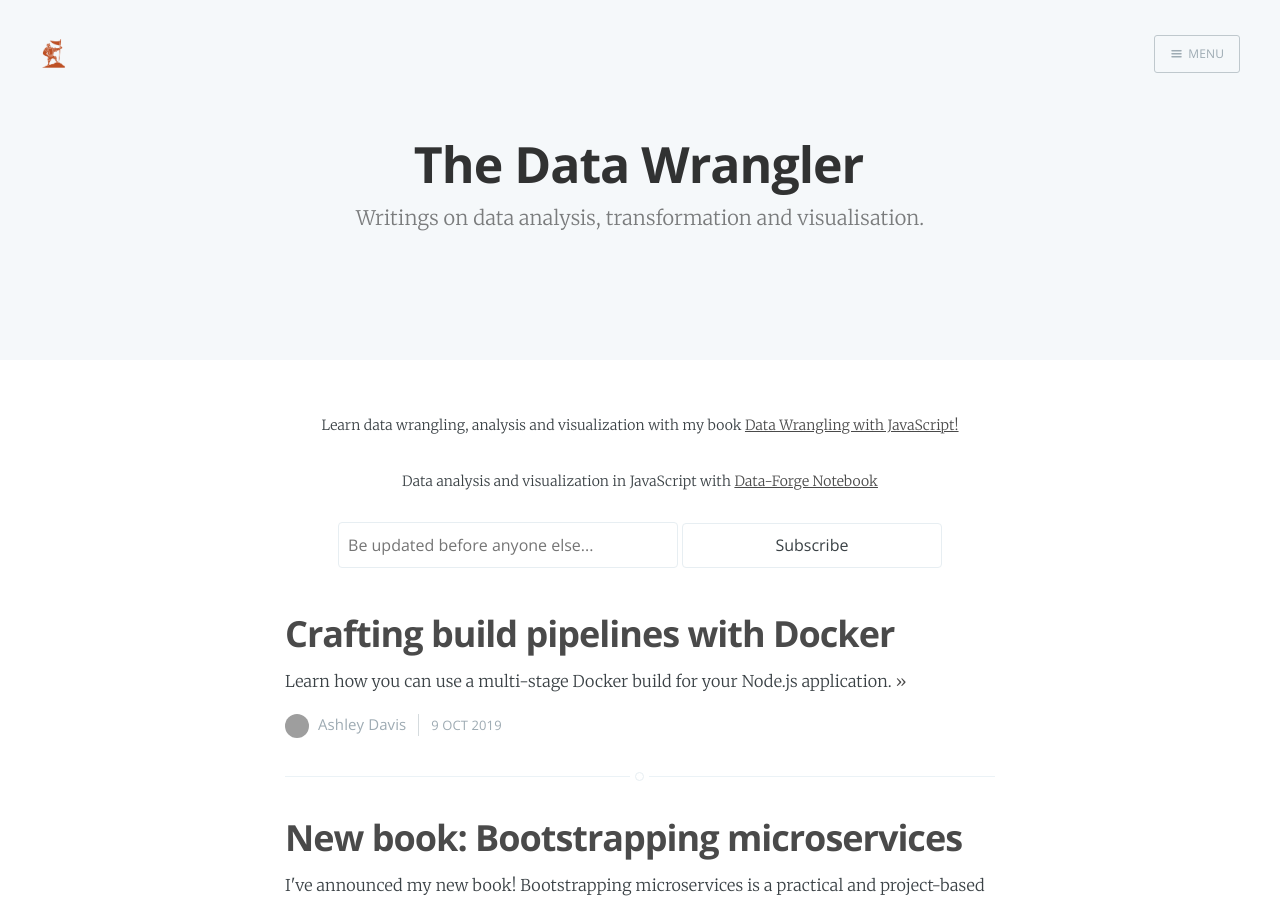
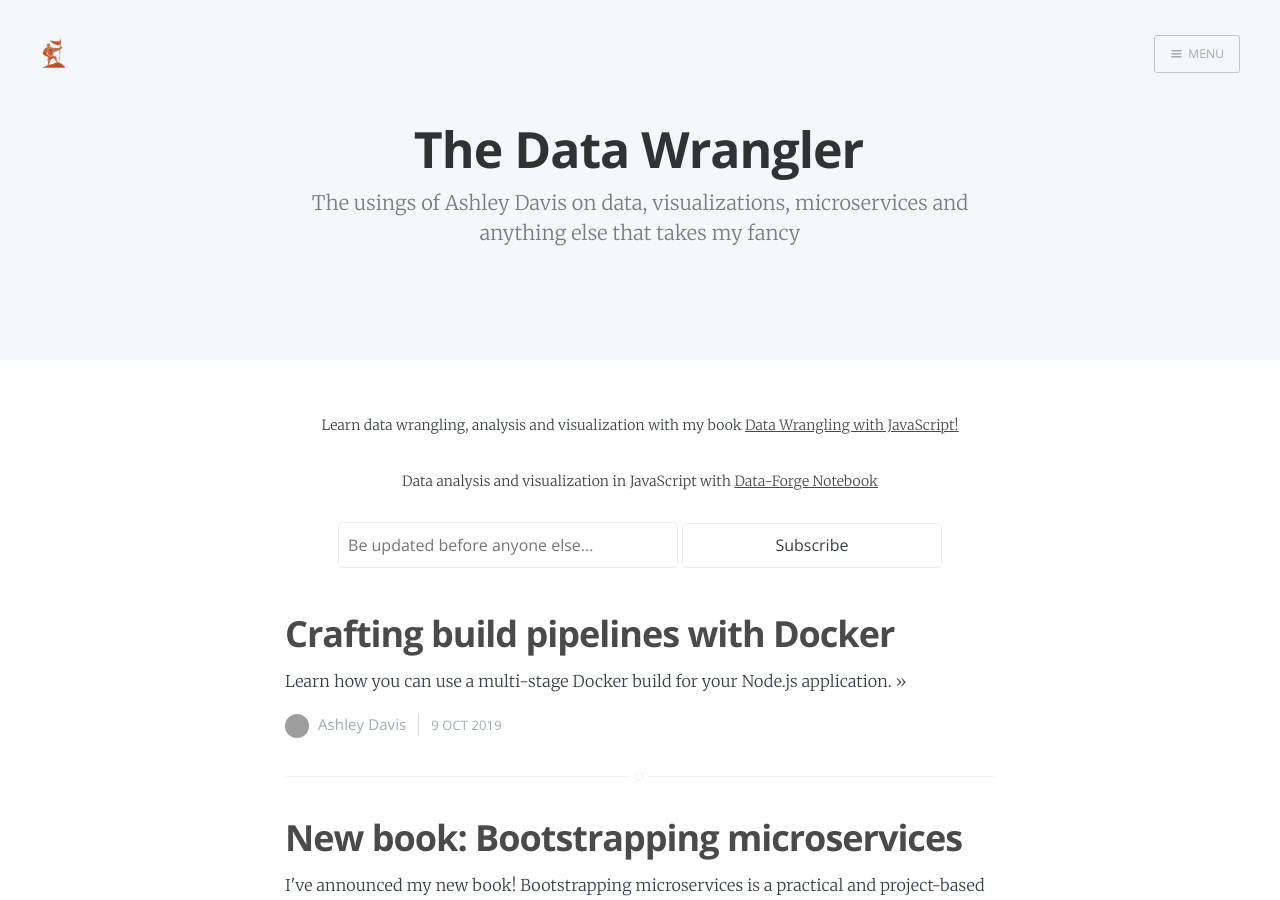
Before and after one commit to ashleydavis/the-data-wrangler-blog, a Jekyll site: the page built from index.md, in a window 1280 px wide and 900 px high. Built offline with Jekyll 4.4.1, drawn with Linux system fonts in a browser that asks for light colours; comment, search, counter and statistics services are not loaded; grey boxes are pictures that could not be loaded.

Commit message:
Updated tag line

```diff
--- a/_config.yml
+++ b/_config.yml
@@ -16,7 +16,7 @@
 title: The Data Wrangler
 email: ashley@codecapers.com.au
 description: >- # this means to ignore newlines until "baseurl:"
-  Writings on data analysis, transformation and visualisation.
+  The usings of Ashley Davis on data, visualizations, microservices and anything else that takes my fancy
 baseurl: "/" # the subpath of your site, e.g. /blog
 url: "http://www.the-data-wrangler.com" # the base hostname & protocol for your site, e.g. http://example.com
 twitter_username: ashleydavis75
```
